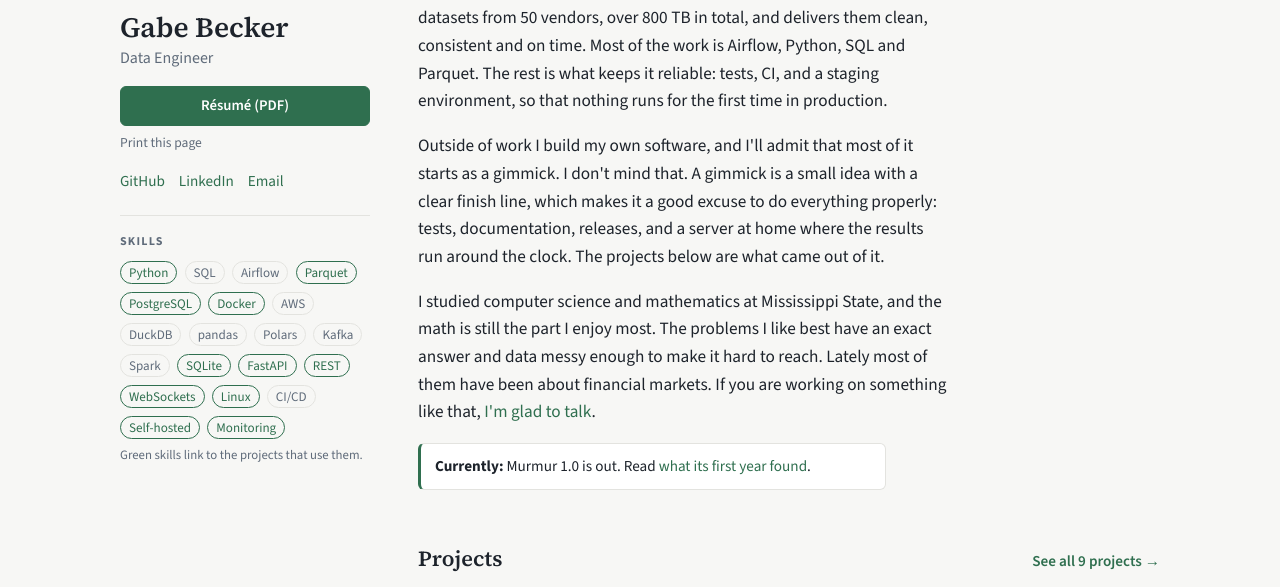
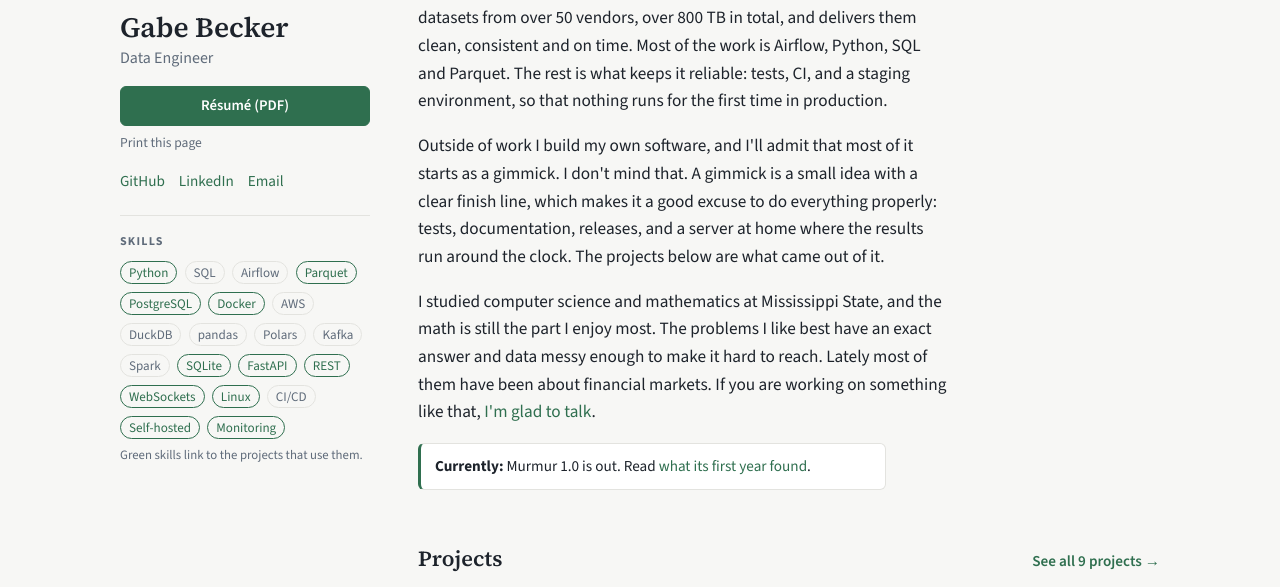
Before and after one commit to GabeBecker2048/GabeBecker2048.github.io, a plain HTML site: page index.html in a window 1280 px wide. Shown: the part 190-777 px from the top of the page. Drawn offline with nearby package versions, Linux system fonts and the light colour scheme; no server answers.

Commit message:
update about me paragraph (#7)

```diff
--- a/index.html
+++ b/index.html
@@ -58,7 +58,7 @@
     <section id="about">
       <h2 class="section-h">About</h2>
       <!-- The terminal shows every <p class="lead"> in this section, as plain text. -->
-      <p class="lead">I'm a data engineer in New Orleans. At Code Willing I'm on the team that builds and maintains the pipelines for more than 480 third-party financial datasets from 50 vendors, over 800 TB in total, and delivers them clean, consistent and on time. Most of the work is Airflow, Python, SQL and Parquet. The rest is what keeps it reliable: tests, CI, and a staging environment, so that nothing runs for the first time in production.</p>
+      <p class="lead">I'm a data engineer in New Orleans. At Code Willing I'm on the team that builds and maintains the pipelines for more than 480 third-party financial datasets from over 50 vendors, over 800 TB in total, and delivers them clean, consistent and on time. Most of the work is Airflow, Python, SQL and Parquet. The rest is what keeps it reliable: tests, CI, and a staging environment, so that nothing runs for the first time in production.</p>
       <p class="lead">Outside of work I build my own software, and I'll admit that most of it starts as a gimmick. I don't mind that. A gimmick is a small idea with a clear finish line, which makes it a good excuse to do everything properly: tests, documentation, releases, and a server at home where the results run around the clock. The projects below are what came out of it.</p>
       <p class="lead">I studied computer science and mathematics at Mississippi State, and the math is still the part I enjoy most. The problems I like best have an exact answer and data messy enough to make it hard to reach. Lately most of them have been about financial markets. If you are working on something like that, <a href="mailto:gabebecker2048@gmail.com">I'm glad to talk</a>.</p>
       <div class="now" id="now"><b>Currently:</b> Murmur 1.0 is out. Read <a href="https://murmur.gabebecker.com/findings">what its first year found</a>.</div>
```
